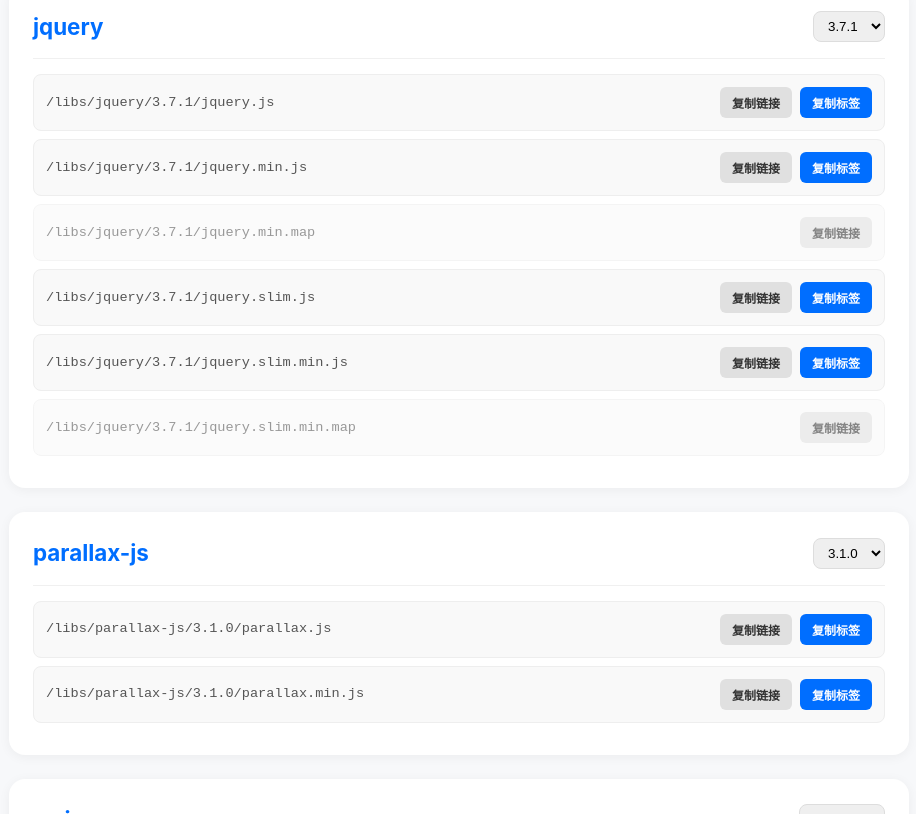
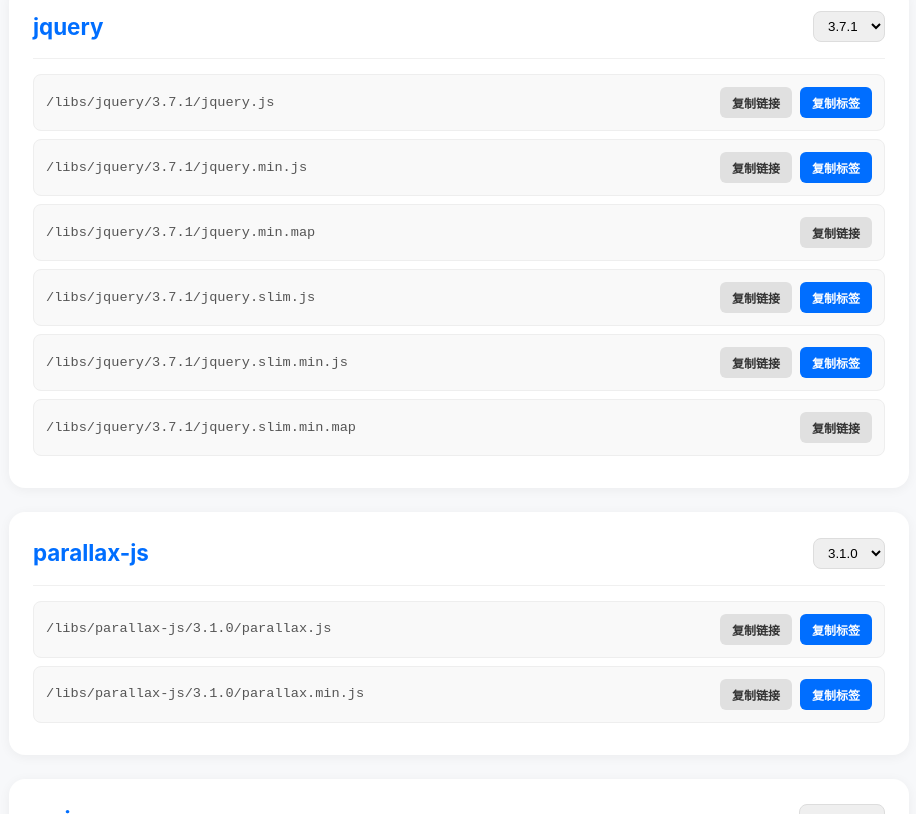
Before and after one commit to ldayday/cdn, a website: page index.html in a window 1280 px wide. Shown: the part 1986-2800 px from the top of the page, without its empty margins (181-1097 px from the left). Drawn offline with Linux system fonts and the light colour scheme.

Commit message:
Update index.html

```diff
--- a/index.html
+++ b/index.html
@@ -25,7 +25,6 @@
         .btn-copy-url { background: #e0e0e0; color: #333; }
         .btn-copy-tag { background: var(--primary); color: white; }
         .btn:hover { opacity: 0.8; transform: translateY(-1px); }
-        .map-file { opacity: 0.6; } /* .map 文件稍微变淡 */
         #toast { position: fixed; bottom: 40px; left: 50%; transform: translateX(-50%); background: #333; color: #fff; padding: 10px 24px; border-radius: 50px; opacity: 0; transition: 0.3s; pointer-events: none; z-index: 100; }
         #toast.show { opacity: 1; bottom: 50px; }
     </style>
@@ -35,7 +34,7 @@
 <div class="container">
     <header>
         <h1>📦 Static Libs</h1>
-        <p class="subtitle">历史版本永久存储 · 现已支持 Source Map 调试文件</p>
+        <p class="subtitle">历史版本永久存储 · 自动同步 NPM 资源</p>
     </header>
 
     <div class="search-wrapper">
@@ -52,6 +51,7 @@
     const app = document.getElementById('app');
     const toast = document.getElementById('toast');
 
+    // 1. 获取账本
     fetch('./catalog.json?v=' + Date.now())
         .then(res => res.json())
         .then(data => {
@@ -60,14 +60,16 @@
         })
         .catch(() => app.innerHTML = '读取账本失败');
 
+    // 2. 渲染主列表
     function render(list) {
         if(list.length === 0) {
             app.innerHTML = '未找到匹配资源';
             return;
         }
         app.innerHTML = list.map((lib, idx) => {
-            const latest = lib.versions[0];
-            const options = lib.versions.map((v, i) => `<option value="${i}">${v.version}</option>`).join('');
+            const versions = lib.versions;
+            const latest = versions[0];
+            const options = versions.map((v, i) => `<option value="${i}">${v.version}</option>`).join('');
 
             return `
             <div class="lib-card" data-libname="${lib.name}">
@@ -84,8 +86,9 @@
         }).join('');
     }
 
+    // 3. 渲染文件行
     function renderFiles(files) {
-        // 允许显示 js, css, map 文件，并过滤掉文件夹层级
+        // 过滤出需要显示的类型
         const filtered = files.filter(f => f.endsWith('.js') || f.endsWith('.css') || f.endsWith('.map'));
 
         return filtered.map(file => {
@@ -93,6 +96,7 @@
             const isMap = file.endsWith('.map');
             let tag = '';
 
+            // 只有非 map 文件才生成标签代码
             if (!isMap) {
                 tag = file.endsWith('.js')
                     ? `<script src="${fullUrl}"><\/script>`
@@ -100,7 +104,7 @@
             }
 
             return `
-            <div class="file-row ${isMap ? 'map-file' : ''}">
+            <div class="file-row">
                 <span class="file-path">${file}</span>
                 <div class="btn-group">
                     <button class="btn btn-copy-url" data-content="${fullUrl}">复制链接</button>
@@ -110,6 +114,7 @@
         }).join('');
     }
 
+    // 4. 切换版本
     window.updateVersion = (selectEl) => {
         const card = selectEl.closest('.lib-card');
         const libName = card.getAttribute('data-libname');
@@ -118,6 +123,7 @@
         card.querySelector('.file-list').innerHTML = renderFiles(selectedVer.files);
     };
 
+    // 5. 复制功能
     document.addEventListener('click', e => {
         if(e.target.classList.contains('btn')) {
             const content = e.target.getAttribute('data-content');
@@ -132,6 +138,7 @@
         }
     });
 
+    // 6. 搜索
     document.getElementById('search').addEventListener('input', e => {
         const val = e.target.value.toLowerCase();
         render(catalog.filter(l => l.name.toLowerCase().includes(val)));
```
